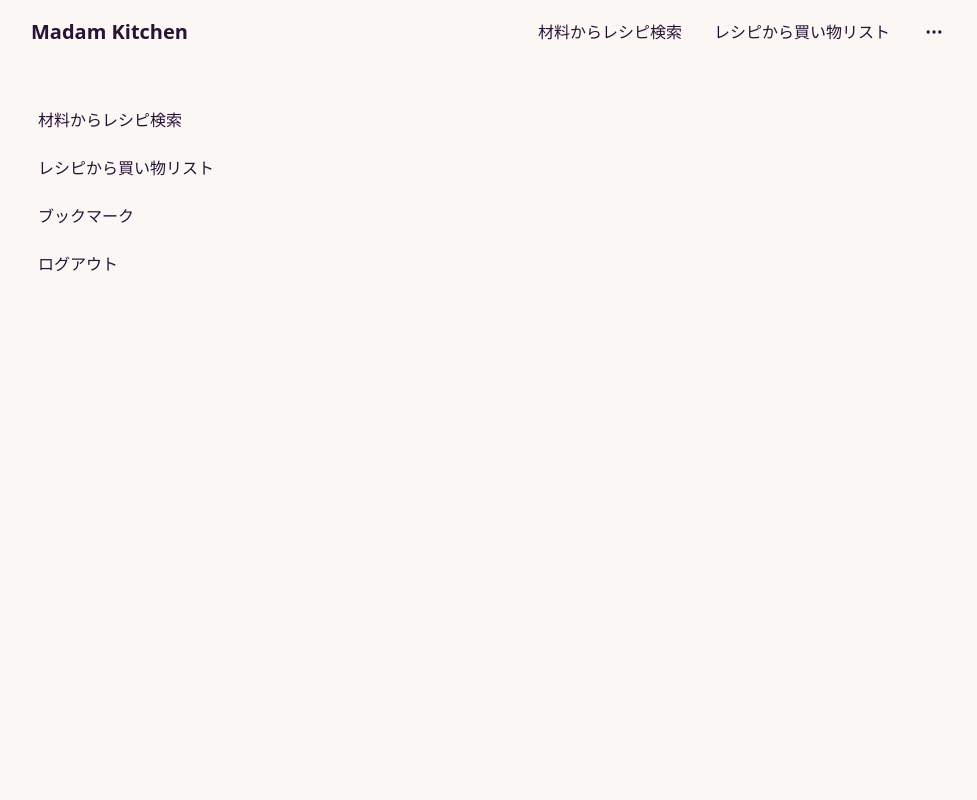
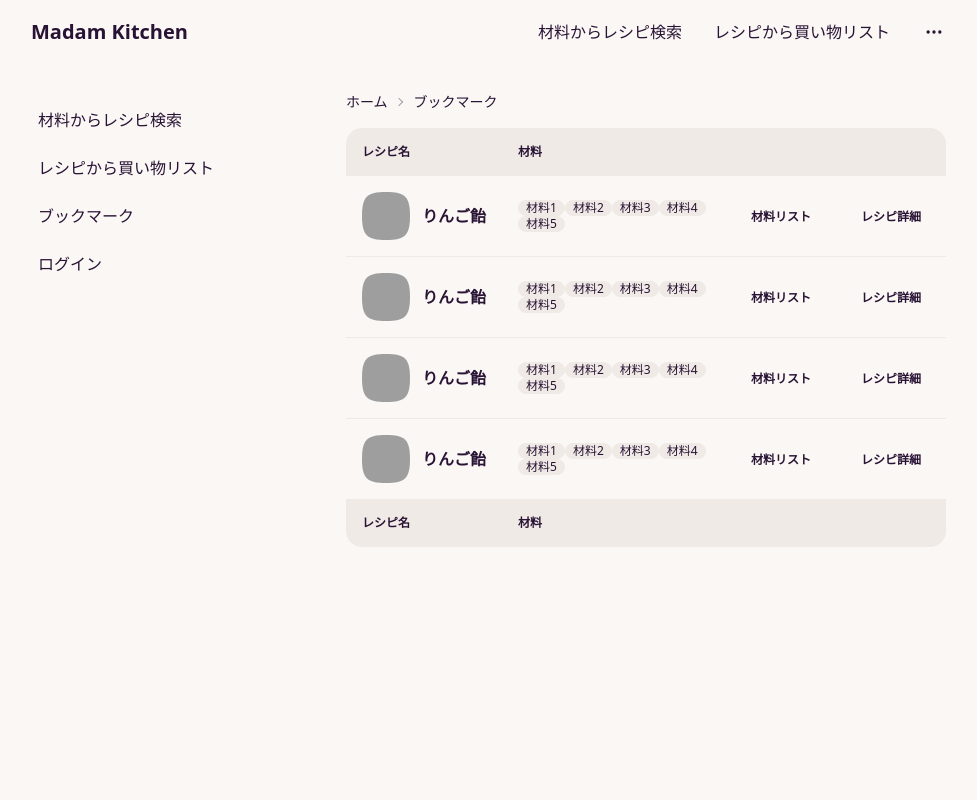
Before and after one commit to Kou0430/A05, a Flask app: page /bookmarks in a window 1280 px wide. Shown: the whole page, without its empty margins (154-1131 px from the left). Run offline with Flask 2, Linux system fonts and the light colour scheme; some libraries are stand-ins or nearby versions; grey boxes are pictures that could not be loaded.

Commit message:
add frontend ブックマークページ作成・リンク修正

```diff
--- a/app.py
+++ b/app.py
@@ -98,7 +98,7 @@ def food_recipe():
 
 
 @app.route("/recipe-search", methods=['GET', 'POST'])
-def pagenation_recipe_search():
+def recipe_search():
     if request.method == 'POST':
         # ページ数を取得
         pagenum = int(request.form.get("pagenation"))
--- a/templates/base.html
+++ b/templates/base.html
@@ -43,7 +43,7 @@
           </label>
         </div>
         <div class="flex-1">
-          <a href="/" class="btn btn-ghost normal-case text-xl"
+          <a href="{{ url_for('index') }}" class="btn btn-ghost normal-case text-xl"
             >Madam Kitchen</a
           >
         </div>
@@ -85,8 +85,8 @@
             <!-- Sidebar content here -->
             <li><a href="{{ url_for('food_recipe') }}">材料からレシピ検索</a></li>
             <li><a href="{{ url_for('recipe_food') }}">レシピから買い物リスト</a></li>
-            <li><a>ブックマーク</a></li>
-            <li><a>ログアウト</a></li>
+            <li><a href="{{ url_for('bookmarks') }}">ブックマーク</a></li>
+            <li><a href="{{ url_for('login') }}">ログイン</a></li>
           </ul>
         </div>
         <!-- 共通部分（ナビゲーションバー） ここまで -->
--- a/templates/bookmarks.html
+++ b/templates/bookmarks.html
@@ -2,5 +2,157 @@
 
 {% block content %}
 
+<div class="text-sm breadcrumbs mb-2">
+  <ul>
+      <li><a href="{{ url_for('index') }}">ホーム</a></li>
+      <li>ブックマーク</li>
+  </ul>
+</div>
+
+<div class="overflow-x-auto w-full">
+  <table class="table w-full">
+    <!-- head -->
+    <thead>
+      <tr>
+        <th>レシピ名</th>
+        <th>材料</th>
+        <th></th>
+        <th></th>
+      </tr>
+    </thead>
+    <tbody>
+      <!-- row 1 -->
+      <tr>
+        <td>
+          <div class="flex items-center space-x-3">
+            <div class="avatar">
+              <div class="mask mask-squircle w-12 h-12">
+                <img src="https://image.space.rakuten.co.jp/d/strg/ctrl/3/3234463525b19e024895fa1a4fc05fa896169e76.12.2.3.2.jpg" />
+              </div>
+            </div>
+            <div>
+              <div class="font-bold">りんご飴</div>
+            </div>
+          </div>
+        </td>
+        <td>
+          <div class="flex flex-wrap">
+            <span class="badge badge-ghost badge-sm">材料1</span>
+            <span class="badge badge-ghost badge-sm">材料2</span>
+            <span class="badge badge-ghost badge-sm">材料3</span>
+            <span class="badge badge-ghost badge-sm">材料4</span>
+            <span class="badge badge-ghost badge-sm">材料5</span>
+          </div>
+        </td>
+        <td>
+          <a href="" class="btn btn-ghost btn-xs">材料リスト</a>
+        </td>
+        <th>
+          <a href="" class="btn btn-ghost btn-xs">レシピ詳細</a>
+        </th>
+      </tr>
+      <!-- row 2 -->
+      <tr>
+        <td>
+          <div class="flex items-center space-x-3">
+            <div class="avatar">
+              <div class="mask mask-squircle w-12 h-12">
+                <img src="https://image.space.rakuten.co.jp/d/strg/ctrl/3/3234463525b19e024895fa1a4fc05fa896169e76.12.2.3.2.jpg" />
+              </div>
+            </div>
+            <div>
+              <div class="font-bold">りんご飴</div>
+            </div>
+          </div>
+        </td>
+        <td>
+          <div class="flex flex-wrap">
+            <span class="badge badge-ghost badge-sm">材料1</span>
+            <span class="badge badge-ghost badge-sm">材料2</span>
+            <span class="badge badge-ghost badge-sm">材料3</span>
+            <span class="badge badge-ghost badge-sm">材料4</span>
+            <span class="badge badge-ghost badge-sm">材料5</span>
+          </div>
+        </td>
+        <td>
+          <a href="" class="btn btn-ghost btn-xs">材料リスト</a>
+        </td>
+        <th>
+          <a href="" class="btn btn-ghost btn-xs">レシピ詳細</a>
+        </th>
+      </tr>
+      <!-- row 3 -->
+      <tr>
+        <td>
+          <div class="flex items-center space-x-3">
+            <div class="avatar">
+              <div class="mask mask-squircle w-12 h-12">
+                <img src="https://image.space.rakuten.co.jp/d/strg/ctrl/3/3234463525b19e024895fa1a4fc05fa896169e76.12.2.3.2.jpg" />
+              </div>
+            </div>
+            <div>
+              <div class="font-bold">りんご飴</div>
+            </div>
+          </div>
+        </td>
+        <td>
+          <div class="flex flex-wrap">
+            <span class="badge badge-ghost badge-sm">材料1</span>
+            <span class="badge badge-ghost badge-sm">材料2</span>
+            <span class="badge badge-ghost badge-sm">材料3</span>
+            <span class="badge badge-ghost badge-sm">材料4</span>
+            <span class="badge badge-ghost badge-sm">材料5</span>
+          </div>
+        </td>
+        <td>
+          <a href="" class="btn btn-ghost btn-xs">材料リスト</a>
+        </td>
+        <th>
+          <a href="" class="btn btn-ghost btn-xs">レシピ詳細</a>
+        </th>
+      </tr>
+      <!-- row 4 -->
+      <tr>
+        <td>
+          <div class="flex items-center space-x-3">
+            <div class="avatar">
+              <div class="mask mask-squircle w-12 h-12">
+                <img src="https://image.space.rakuten.co.jp/d/strg/ctrl/3/3234463525b19e024895fa1a4fc05fa896169e76.12.2.3.2.jpg" />
+              </div>
+            </div>
+            <div>
+              <div class="font-bold">りんご飴</div>
+            </div>
+          </div>
+        </td>
+        <td>
+          <div class="flex flex-wrap">
+            <span class="badge badge-ghost badge-sm">材料1</span>
+            <span class="badge badge-ghost badge-sm">材料2</span>
+            <span class="badge badge-ghost badge-sm">材料3</span>
+            <span class="badge badge-ghost badge-sm">材料4</span>
+            <span class="badge badge-ghost badge-sm">材料5</span>
+          </div>
+        </td>
+        <td>
+          <a href="" class="btn btn-ghost btn-xs">材料リスト</a>
+        </td>
+        <th>
+          <a href="" class="btn btn-ghost btn-xs">レシピ詳細</a>
+        </th>
+      </tr>
+    </tbody>
+    <!-- foot -->
+    <tfoot>
+      <tr>
+        <th>レシピ名</th>
+        <th>材料</th>
+        <th></th>
+        <th></th>
+      </tr>
+    </tfoot>
+
+  </table>
+</div>
 
 {% endblock %}
--- a/templates/food-recipe.html
+++ b/templates/food-recipe.html
@@ -5,7 +5,7 @@
   <form action="/food-recipe" method="post">
     <div class="text-sm breadcrumbs mb-2">
       <ul>
-        <li><a href="/">ホーム</a></li>
+        <li><a href="{{ url_for('index') }}">ホーム</a></li>
         <li>材料からレシピ検索</li>
       </ul>
     </div>
--- a/templates/food-search.html
+++ b/templates/food-search.html
@@ -4,8 +4,8 @@
 
   <div class="text-sm breadcrumbs">
     <ul>
-      <li><a href="/">ホーム</a></li>
-      <li><a href="./recipe-food">レシピから買い物リスト</a></li>
+      <li><a href="{{ url_for('index') }}">ホーム</a></li>
+      <li><a href="{{ url_for('recipe_food') }}">レシピから買い物リスト</a></li>
       <li>検索結果</li>
     </ul>
   </div>
--- a/templates/foodlist.html
+++ b/templates/foodlist.html
@@ -4,8 +4,8 @@
 
   <div class="text-sm breadcrumbs mb-2">
     <ul>
-      <li><a href="/">ホーム</a></li>
-      <li><a href="./recipe-food">レシピから買い物リスト</a></li>
+      <li><a href="{{ url_for('index') }}">ホーム</a></li>
+      <li><a href="{{ url_for('recipe_food') }}">レシピから買い物リスト</a></li>
       <li>検索結果</li>
     </ul>
   </div>
--- a/templates/index.html
+++ b/templates/index.html
@@ -1,7 +1,6 @@
 {% extends "base.html" %}
 
 {% block content %}
-<!-- Page content here -->
 
 <div class="text-sm breadcrumbs mb-2">
   <ul>
@@ -40,6 +39,7 @@
 </div>
 <div class="divider"></div>
 <div class="grid h-32 card bg-accent rounded-box place-items-center">
-ブックマークを見る
+  <a href="{{ url_for('bookmarks') }}">ブックマークを見る</a>
 </div>
+
 {% endblock %}
--- a/templates/recipe-food.html
+++ b/templates/recipe-food.html
@@ -4,13 +4,13 @@
 
   <div class="text-sm breadcrumbs mb-2">
     <ul>
-      <li><a href="/">ホーム</a></li>
+      <li><a href="{{ url_for('index') }}">ホーム</a></li>
       <li>レシピから買い物リスト</li>
     </ul>
   </div>
 
   <div class="flex justify-center">
-    <form action="./food-search" method="GET" class="form-control">
+    <form action="{{ url_for('food_search') }}" method="GET" class="form-control">
       <label class="label">
         <span class="label-text">作りたい料理名を入力</span>
       </label>
--- a/templates/recipe-search.html
+++ b/templates/recipe-search.html
@@ -2,11 +2,11 @@
 
 {% block content %}
 
-  <form action="/recipe-search" method="post">
+  <form action="{{ url_for('recipe_search') }}" method="post">
     <div class="text-sm breadcrumbs">
       <ul>
-        <li><a href="/">ホーム</a></li>
-        <li><a href="./food-recipe">材料からレシピ検索</a></li>
+        <li><a href="{{ url_for('index') }}">ホーム</a></li>
+        <li><a href="{{ url_for('food_recipe') }}">材料からレシピ検索</a></li>
         <li>検索結果</li>
       </ul>
     </div>
```
Also changed, not shown: templates/login.html (+10 -3 lines), templates/register.html (+7 -0 lines).
